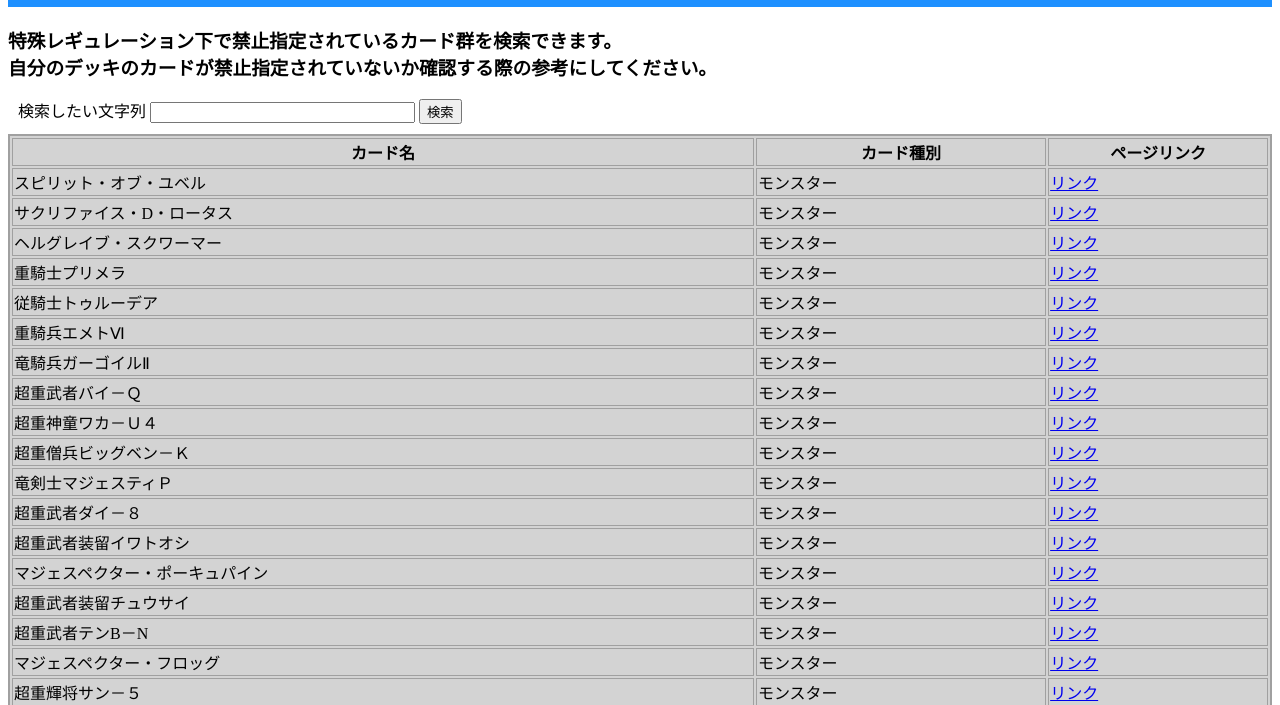
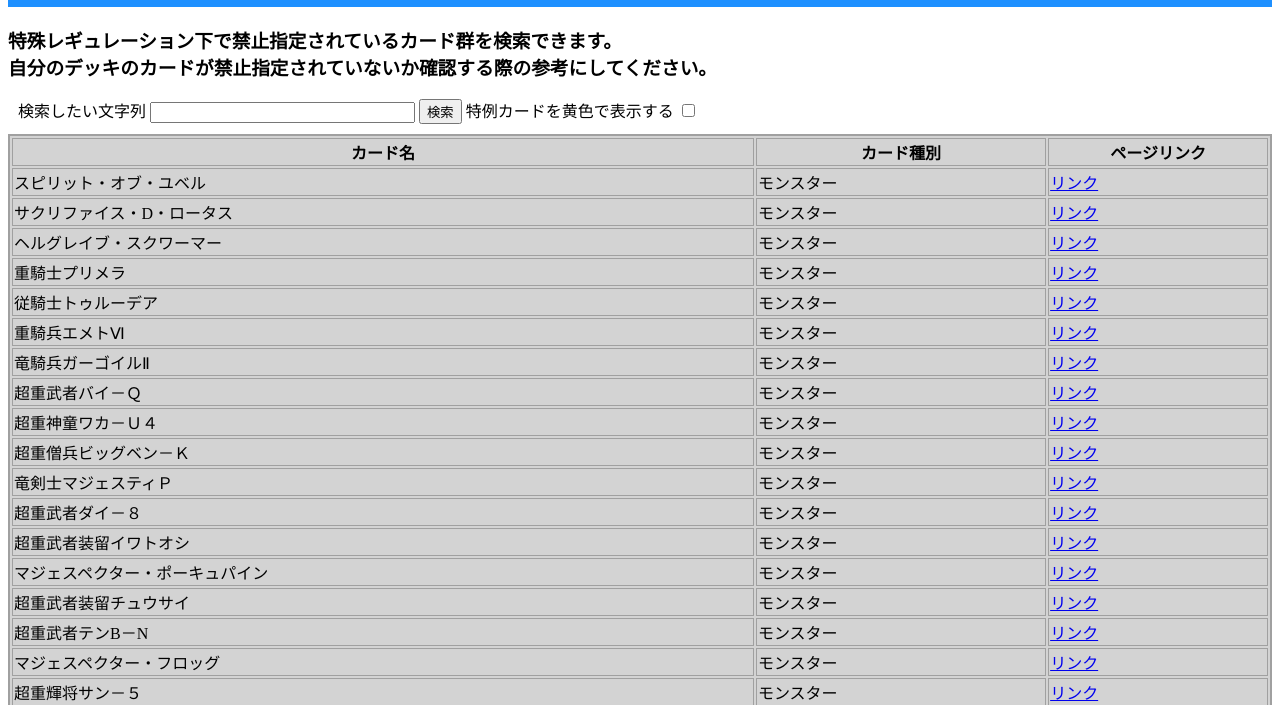
Before and after one commit to SkyBlueSTAR/sprulechecker, a plain HTML site: page index.html in a window 1280 px wide. Shown: the part 100-805 px from the top of the page. Drawn offline with Linux system fonts and the light colour scheme.

Commit message:
特例カードを表示できるように変更

```diff
--- a/index.html
+++ b/index.html
@@ -18,6 +18,8 @@
             <label for="search_input">検索したい文字列</label>
             <input name="search_input" id="search_input" type="text" size="30">
             <input id="search_button" type="button" value="検索">
+            <label for="checkbox_for_special_card">特例カードを黄色で表示する</label>
+            <input id="checkbox_for_special_card" type="checkbox">
         </div>
         <script src="./data.js"></script>
         <script src="./index.js"></script>
--- a/index.js
+++ b/index.js
@@ -1,55 +1,15 @@
 const search_input = document.getElementById("search_input");
 const search_button = document.getElementById("search_button");
+const checkbox_for_special = document.getElementById("checkbox_for_special_card");
 
-window.addEventListener('load',()=>{
-    if(document.getElementById("result_table"))document.getElementById("result_table").remove();
-    const table = document.createElement("table");
-    table.id = "result_table";
-    const headtr = document.createElement("tr");
-    const headth1 = document.createElement("th");
-    const headth2 = document.createElement("th");
-    const headth3 = document.createElement("th");
-    headth1.textContent = "カード名";
-    headth1.classList.add("card_name");
-    headth2.textContent = "カード種別";
-    headth2.classList.add("card_type");
-    headth3.textContent = "ページリンク"
-    headth3.classList.add("card_link");
-    headtr.appendChild(headth1);
-    headtr.appendChild(headth2);
-    headtr.appendChild(headth3);
-    table.appendChild(headtr);
-    document.getElementById("body").appendChild(table);
-    for(const d of data.include){
-        let not_exclude = true;
-        for(const e of data.exclude){
-            if(e.name.replace(/[\！-\～]/g,s=>{return String.fromCharCode(s.charCodeAt(0) - 0xFEE0)}).indexOf(d.name.replace(/[\！-\～]/g,s=>{return String.fromCharCode(s.charCodeAt(0) - 0xFEE0)}))>=0){
-                not_exclude = false;
-            }
-        }
-        if(not_exclude){
-            const tr = document.createElement("tr");
-            const td1 = document.createElement("td");
-            const td2 = document.createElement("td");
-            const td3 = document.createElement("td");
-            const a = document.createElement("a");
-            td1.textContent = d.name;
-            td1.classList.add("card_name");
-            td2.textContent = d.type;
-            td2.classList.add("card_type");
-            a.textContent = "リンク";
-            a.href = "https://www.db.yugioh-card.com/yugiohdb/card_search.action?ope=1&sess=1&rp=10&mode=&sort=1&keyword="+ d.name +"&stype=1&ctype=&othercon=2&starfr=&starto=&pscalefr=&pscaleto=&linkmarkerfr=&linkmarkerto=&link_m=2&atkfr=&atkto=&deffr=&defto=&releaseDStart=1&releaseMStart=1&releaseYStart=1999&releaseDEnd=&releaseMEnd=&releaseYEnd="
-            td3.classList.add("card_link");
-            td3.appendChild(a);
-            tr.appendChild(td1);
-            tr.appendChild(td2);
-            tr.appendChild(td3);
-            table.appendChild(tr);
-        }
-    }
-})
+window.addEventListener('load',on_changed())
 
-search_button.addEventListener('click',()=>{
+search_button.addEventListener('click',()=>{on_changed()})
+
+checkbox_for_special.addEventListener('change',()=>{on_changed()})
+
+function on_changed(){
+    console.log("test")
     if(document.getElementById("result_table"))document.getElementById("result_table").remove();
     const table = document.createElement("table");
     table.id = "result_table";
@@ -95,6 +55,26 @@ search_button.addEventListener('click',()=>{
                 tr.appendChild(td3);
                 table.appendChild(tr);
             }
+            if(!not_exclude && checkbox_for_special.checked){
+                const tr = document.createElement("tr");
+                const td1 = document.createElement("td");
+                const td2 = document.createElement("td");
+                const td3 = document.createElement("td");
+                const a = document.createElement("a");
+                tr.classList.add("special_card")
+                td1.textContent = d.name;
+                td1.classList.add("card_name");
+                td2.textContent = d.type;
+                td2.classList.add("card_type");
+                a.textContent = "リンク";
+                a.href = "https://www.db.yugioh-card.com/yugiohdb/card_search.action?ope=1&sess=1&rp=10&mode=&sort=1&keyword="+ d.name +"&stype=1&ctype=&othercon=2&starfr=&starto=&pscalefr=&pscaleto=&linkmarkerfr=&linkmarkerto=&link_m=2&atkfr=&atkto=&deffr=&defto=&releaseDStart=1&releaseMStart=1&releaseYStart=1999&releaseDEnd=&releaseMEnd=&releaseYEnd="
+                td3.classList.add("card_link");
+                td3.appendChild(a);
+                tr.appendChild(td1);
+                tr.appendChild(td2);
+                tr.appendChild(td3);
+                table.appendChild(tr);
+            }
         }
     }
-})
+}
--- a/style.css
+++ b/style.css
@@ -26,3 +26,7 @@
 	width: 300px;
 	border: 1px solid rgb(160, 160, 160);
 }
+
+.special_card{
+	background-color :yellow;
+}
```
